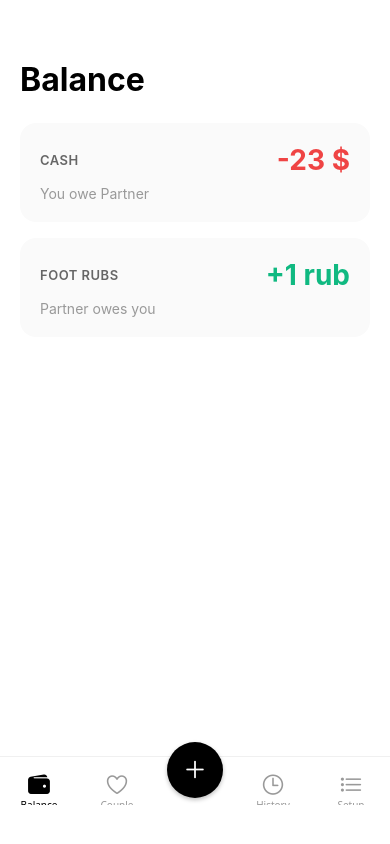
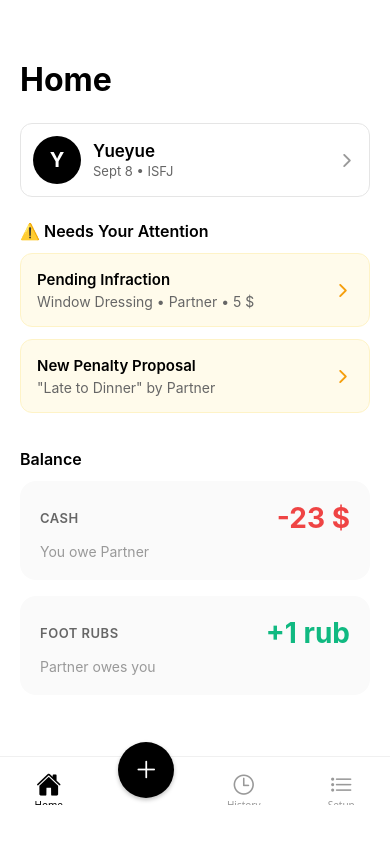
Before and after one commit to bcsnipes/octo-expo, a React Native app: screen / in a window 390 px wide. Built offline with nearby package versions, Linux system fonts and the light colour scheme.

Commit message:
Create Home page

```diff
--- a/src/App.tsx
+++ b/src/App.tsx
@@ -17,8 +17,16 @@ import {StatusBar} from 'expo-status-bar';
 // Create the bottom tab navigator
 const Tab = createBottomTabNavigator();
 
-// Balance Screen Component
-function BalanceScreen(): React.JSX.Element {
+// Home Screen Component (Combined Balance + Couple + Pending)
+function HomeScreen(): React.JSX.Element {
+  const partner = {
+    name: 'Yueyue',
+    image: null, // Placeholder for avatar
+    birthday: 'Sept 8',
+    mbti: 'ISFJ',
+    loveLanguages: ['Quality Time', 'Acts of Service', 'Physical Touch'],
+  };
+
   const balances = [
     {id: '1', name: 'Cash', amount: 23, unit: '$', userOwes: true},
     {id: '2', name: 'Foot Rubs', amount: 1, unit: 'rub', userOwes: false},
@@ -26,10 +34,83 @@ function BalanceScreen(): React.JSX.Element {
 
   const partnerNames = {me: 'You', them: 'Partner'};
 
+  // Dummy pending data
+  const pendingItems = [
+    {
+      id: '1',
+      type: 'infraction',
+      penaltyName: 'Window Dressing',
+      offender: 'Partner',
+      amount: 5,
+      unit: '$',
+    },
+    {
+      id: '2',
+      type: 'penalty',
+      penaltyName: 'Late to Dinner',
+      proposedBy: 'Partner',
+    },
+  ];
+
   return (
     <View style={screenStyles.container}>
-      <Text style={screenStyles.screenTitle}>Balance</Text>
+      <Text style={screenStyles.screenTitle}>Home</Text>
       <ScrollView style={screenStyles.scrollContent}>
+        {/* Partner Info - Compact at top */}
+        <Pressable style={homeStyles.partnerCompact}>
+          <View style={homeStyles.partnerLeft}>
+            <View style={homeStyles.avatarSmall}>
+              <Text style={homeStyles.avatarSmallText}>
+                {partner.name.charAt(0)}
+              </Text>
+            </View>
+            <View style={homeStyles.partnerTextContainer}>
+              <Text style={homeStyles.partnerName}>{partner.name}</Text>
+              <Text style={homeStyles.partnerQuickStats}>
+                {partner.birthday} • {partner.mbti}
+              </Text>
+            </View>
+          </View>
+          <Ionicons name="chevron-forward" size={20} color="#999" />
+        </Pressable>
+
+        {/* Pending Items - Needs Attention */}
+        {pendingItems.length > 0 && (
+          <View style={homeStyles.pendingSection}>
+            <Text style={homeStyles.sectionTitle}>⚠️ Needs Your Attention</Text>
+            {pendingItems.map(item => (
+              <Pressable key={item.id} style={homeStyles.pendingCard}>
+                <View style={homeStyles.pendingContent}>
+                  {item.type === 'infraction' ? (
+                    <>
+                      <Text style={homeStyles.pendingTitle}>
+                        Pending Infraction
+                      </Text>
+                      <Text style={homeStyles.pendingText}>
+                        {item.penaltyName} • {item.offender} • {item.amount}{' '}
+                        {item.unit}
+                      </Text>
+                    </>
+                  ) : (
+                    <>
+                      <Text style={homeStyles.pendingTitle}>
+                        New Penalty Proposal
+                      </Text>
+                      <Text style={homeStyles.pendingText}>
+                        "{item.penaltyName}" by {item.proposedBy}
+                      </Text>
+                    </>
+                  )}
+                </View>
+                <Ionicons name="chevron-forward" size={20} color="#f59e0b" />
+              </Pressable>
+            ))}
+          </View>
+        )}
+
+        {/* Balance Cards */}
+        <View style={homeStyles.balanceSection}>
+          <Text style={homeStyles.sectionTitle}>Balance</Text>
           {balances.map(balance => (
             <View key={balance.id} style={screenStyles.balanceCard}>
               <View style={screenStyles.balanceRow}>
@@ -53,62 +134,6 @@ function BalanceScreen(): React.JSX.Element {
                   ? `You owe ${partnerNames.them}`
                   : `${partnerNames.them} owes you`}
               </Text>
-          </View>
-        ))}
-      </ScrollView>
-      <StatusBar style="auto" />
-    </View>
-  );
-}
-
-// Couple Screen Component
-function CoupleScreen(): React.JSX.Element {
-  const partner = {
-    name: 'Yueyue',
-    image: null, // Placeholder for avatar
-    birthday: 'Sept 8',
-    mbti: 'ISFJ',
-    loveLanguages: ['Quality Time', 'Acts of Service', 'Physical Touch'],
-  };
-
-  return (
-    <View style={screenStyles.container}>
-      <Text style={screenStyles.screenTitle}>Partner</Text>
-      <ScrollView style={screenStyles.scrollContent}>
-        {/* Partner Card */}
-        <View style={coupleStyles.partnerCard}>
-          {/* Avatar Placeholder */}
-          <View style={coupleStyles.avatarContainer}>
-            <View style={coupleStyles.avatar}>
-              <Text style={coupleStyles.avatarText}>
-                {partner.name.charAt(0)}
-              </Text>
-            </View>
-          </View>
-
-          {/* Name */}
-          <Text style={coupleStyles.partnerName}>{partner.name}</Text>
-
-          {/* Details Grid */}
-          <View style={coupleStyles.detailsGrid}>
-            <View style={coupleStyles.detailItem}>
-              <Text style={coupleStyles.detailLabel}>Birthday</Text>
-              <Text style={coupleStyles.detailValue}>{partner.birthday}</Text>
-            </View>
-            <View style={coupleStyles.detailItem}>
-              <Text style={coupleStyles.detailLabel}>MBTI</Text>
-              <Text style={coupleStyles.detailValue}>{partner.mbti}</Text>
-            </View>
-          </View>
-        </View>
-
-        {/* Love Languages Section */}
-        <View style={coupleStyles.section}>
-          <Text style={coupleStyles.sectionTitle}>Love Languages</Text>
-          {partner.loveLanguages.map((language, index) => (
-            <View key={index} style={coupleStyles.languageItem}>
-              <View style={coupleStyles.languageDot} />
-              <Text style={coupleStyles.languageText}>{language}</Text>
             </View>
           ))}
         </View>
@@ -1186,10 +1211,8 @@ export default function App(): React.JSX.Element {
           tabBarIcon: ({focused, color, size}): React.ReactNode => {
             let iconName: keyof typeof Ionicons.glyphMap;
 
-            if (route.name === 'Balance') {
-              iconName = focused ? 'wallet' : 'wallet-outline';
-            } else if (route.name === 'Couple') {
-              iconName = focused ? 'heart' : 'heart-outline';
+            if (route.name === 'Home') {
+              iconName = focused ? 'home' : 'home-outline';
             } else if (route.name === 'Add') {
               // Center button - special styling
               return (
@@ -1218,8 +1241,7 @@ export default function App(): React.JSX.Element {
           },
         })}
       >
-        <Tab.Screen name="Balance" component={BalanceScreen} />
-        <Tab.Screen name="Couple" component={CoupleScreen} />
+        <Tab.Screen name="Home" component={HomeScreen} />
         <Tab.Screen
           name="Add"
           component={AddInfractionScreen}
@@ -2204,3 +2226,86 @@ const slideOverStyles = StyleSheet.create({
     fontWeight: '600',
   },
 });
+
+// Home Screen Styles
+const homeStyles = StyleSheet.create({
+  partnerCompact: {
+    alignItems: 'center',
+    backgroundColor: '#fff',
+    borderColor: '#e5e5e5',
+    borderRadius: 12,
+    borderWidth: 1,
+    flexDirection: 'row',
+    justifyContent: 'space-between',
+    marginBottom: 24,
+    padding: 12,
+  },
+  partnerLeft: {
+    alignItems: 'center',
+    flex: 1,
+    flexDirection: 'row',
+  },
+  avatarSmall: {
+    alignItems: 'center',
+    backgroundColor: '#000',
+    borderRadius: 24,
+    height: 48,
+    justifyContent: 'center',
+    width: 48,
+  },
+  avatarSmallText: {
+    color: '#fff',
+    fontSize: 20,
+    fontWeight: '700',
+  },
+  partnerTextContainer: {
+    flex: 1,
+    marginLeft: 12,
+  },
+  partnerName: {
+    color: '#000',
+    fontSize: 17,
+    fontWeight: '600',
+  },
+  partnerQuickStats: {
+    color: '#666',
+    fontSize: 13,
+    marginTop: 2,
+  },
+  pendingSection: {
+    marginBottom: 24,
+  },
+  sectionTitle: {
+    color: '#000',
+    fontSize: 16,
+    fontWeight: '600',
+    marginBottom: 12,
+  },
+  pendingCard: {
+    alignItems: 'center',
+    backgroundColor: '#fffbeb',
+    borderColor: '#fef3c7',
+    borderRadius: 12,
+    borderWidth: 1,
+    flexDirection: 'row',
+    justifyContent: 'space-between',
+    marginBottom: 12,
+    padding: 16,
+  },
+  pendingContent: {
+    flex: 1,
+  },
+  pendingTitle: {
+    color: '#000',
+    fontSize: 15,
+    fontWeight: '600',
+    marginBottom: 4,
+  },
+  pendingText: {
+    color: '#666',
+    fontSize: 14,
+  },
+  balanceSection: {
+    marginBottom: 24,
+  },
+});
```
Lines whose indentation alone changed are shown as unchanged.
